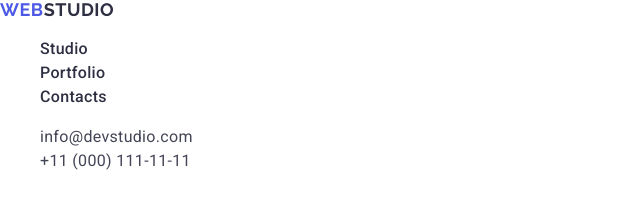
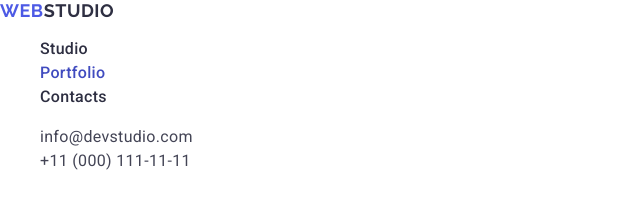
Before and after one commit to OleksiiPodorozhko/goit-markup-hw-02, a website: page index.html in a window 1280 px wide. Both pictures are taken after a click on the link "Portfolio". Shown: the top 216 px of the page, 0-640 px from the left. Drawn offline with nearby package versions, Linux system fonts and the light colour scheme.

Commit message:
Fix due to hometask

```diff
--- a/css/styles.css
+++ b/css/styles.css
@@ -23,14 +23,14 @@ button {
     font-family: "Raleway", sans-serif;
     font-weight: 700;
     font-size: 18px;
-    line-height: 1.16;
+    line-height: 1.17;
     letter-spacing: 0.03em;
     text-transform: uppercase;
-    color: #2e2f42;
+    color: #4d5ae5;
 }
 
 .header-logo-colored {
-    color: #4D5AE5;
+    color: #2e2f42;
 }
 
 .nav-list-item {
@@ -41,12 +41,23 @@ button {
     color: #2e2f42;
 }
 
+.nav-list-item:hover,
+.nav-list-item:focus,
+.nav-list-item:active {
+    color: #404bbf;
+}
+
 .address-list-item {
     font-weight: 400;
     font-size: 16px;
     line-height: 1.5;
     letter-spacing: 0.02em;
 }
+
+.address-list-item:hover {
+    color: #404bbf;
+}
+
 /*#endregion*/
 
 /*#region Hero*/
@@ -70,6 +81,10 @@ button {
     line-height: 1.5;
     letter-spacing: 0.04em;
     color: #FFFFFF;
+}
+
+.hero-btn:hover {
+    background: #404bbf;
 }
 /*endregion*/
 
@@ -148,14 +163,14 @@ button {
 .footer-logo {
     font-weight: 700;
     font-size: 18px;
-    line-height: 1.16;
+    line-height: 1.17;
     letter-spacing: 0.03em;
     text-transform: uppercase;
-    color: #f4f4fd;
+    color: #4d5ae5;
 }
 
 .footer-logo-colored {
-    color: #4d5ae5;
+    color: #f4f4fd;
 }
 
 .footer-text {
--- a/index.html
+++ b/index.html
@@ -13,11 +13,11 @@
   <body>
     <header>
       <nav>
-        <a class="header-logo" href="./index.html"><span class="header-logo-colored">Web</span>Studio</a>
+        <a class="header-logo" href="./index.html">Web<span class="header-logo-colored">Studio</span></a>
         <ul>
-          <li class="nav-list-item"><a href="./index.html">Studio</a></li>
-          <li class="nav-list-item"><a href="#">Portfolio</a></li>
-          <li class="nav-list-item"><a href="#">Contacts</a></li>
+          <li><a class="nav-list-item" href="./index.html">Studio</a></li>
+          <li><a class="nav-list-item" href="#">Portfolio</a></li>
+          <li><a class="nav-list-item" href="#">Contacts</a></li>
         </ul>
       </nav>
       <address>
@@ -154,7 +154,7 @@
       <!--#endregion-->
     </main>
     <footer class="footer">
-      <a href="./index.html" class="footer-logo"><span class="footer-logo-colored">Web</span>Studio</a>
+      <a href="./index.html" class="footer-logo">Web<span class="footer-logo-colored">Studio</span></a>
       <p class="footer-text">
         Increase the flow of customers and sales for your business with digital
         marketing & growth solutions.
```
